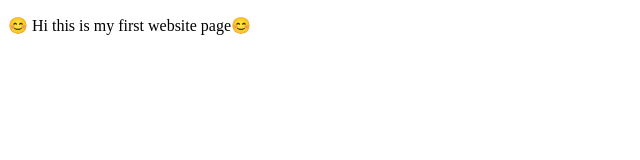
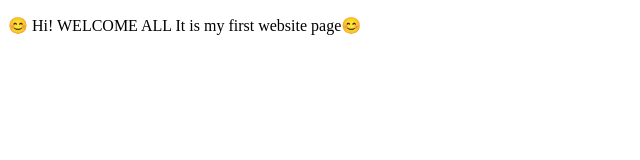
Before and after one commit to Suvarna2025/first-web, a plain HTML site: page index.html in a window 1280 px wide. Shown: the whole page, without its empty margins (0-640 px from the left). Drawn offline with Linux system fonts and the light colour scheme.

Commit message:
p tag changed

```diff
--- a/index.html
+++ b/index.html
@@ -7,7 +7,7 @@
 </head>
 <body>
     <p>
-       😊 Hi this is my first website page😊
+       😊 Hi! WELCOME ALL It is my first website page😊
     </p>
 </body>
 </html>
```
